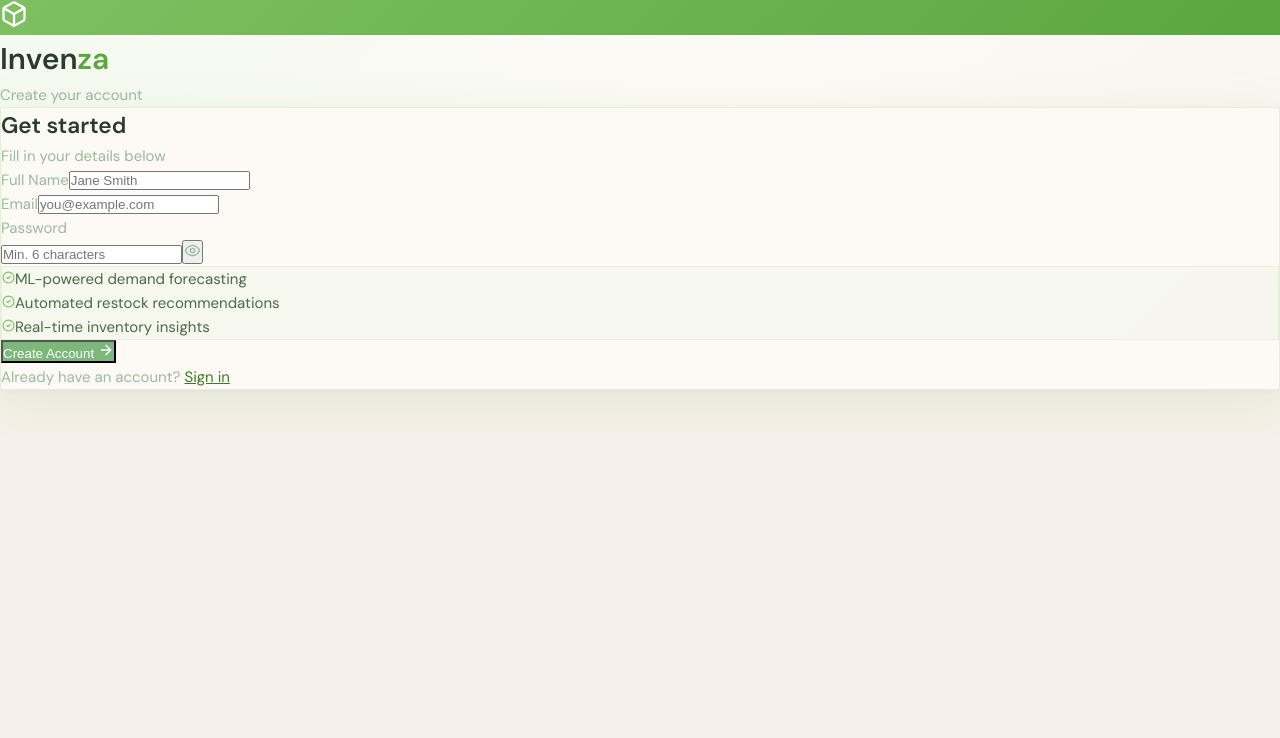
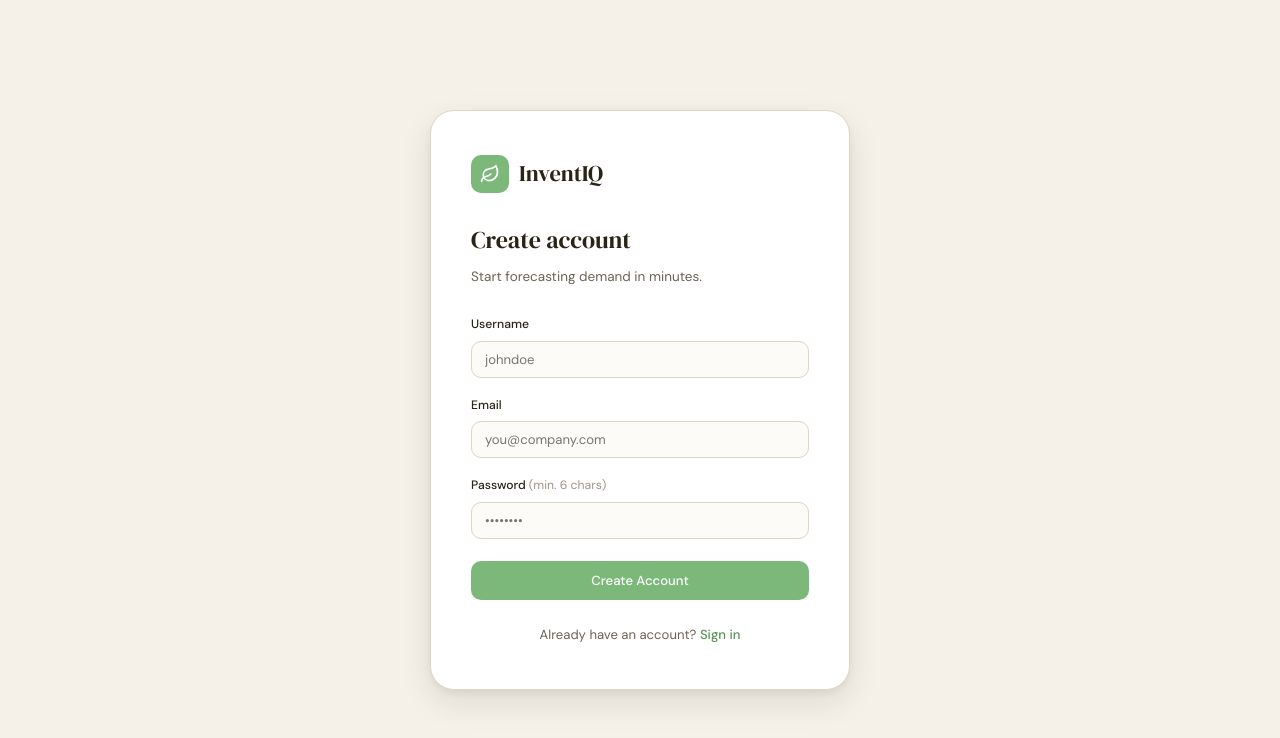
Before and after one commit to shalini-saloni/Inventory_Demand_Forecasting_Tool, a React (Vite) app in the folder frontend/: page /signup in a window 1280 px wide. Shown: the top 738 px of the page. Built offline with nearby package versions, Linux system fonts and the light colour scheme.

Commit message:
Refactor Signup component for improved structure

```diff
--- a/frontend/src/pages/Signup.jsx
+++ b/frontend/src/pages/Signup.jsx
@@ -1,144 +1,75 @@
-import React, { useState } from 'react';
-import { Link, useNavigate } from 'react-router-dom';
-import { useAuth } from '../context/AuthContext';
-import { Box, Eye, EyeOff, ArrowRight, AlertCircle, CheckCircle2 } from 'lucide-react';
+import { useState } from 'react'
+import { Link, useNavigate } from 'react-router-dom'
+import { Leaf, AlertCircle } from 'lucide-react'
+import { useAuth } from '../context/AuthContext'
 
-const DARK  = '#2d3a2e';
-const MUTED = '#9db89e';
-const PISTA = '#7ec062';
+export default function Signup() {
+  const { signup } = useAuth()
+  const navigate   = useNavigate()
+  const [form, setForm]     = useState({ username: '', email: '', password: '' })
+  const [error, setError]   = useState('')
+  const [loading, setLoading] = useState(false)
 
-const Signup = () => {
-    const [name,     setName]     = useState('');
-    const [email,    setEmail]    = useState('');
-    const [password, setPassword] = useState('');
-    const [showPw,   setShowPw]   = useState(false);
-    const [loading,  setLoading]  = useState(false);
-    const [error,    setError]    = useState('');
-    const { signup } = useAuth();
-    const navigate   = useNavigate();
-
-    const pwStrength = password.length === 0 ? 0 : password.length < 6 ? 1 : password.length < 10 ? 2 : 3;
-    const pwColors   = ['', '#e85656', '#e8924a', PISTA];
-    const pwLabels   = ['', 'Weak', 'Fair', 'Strong'];
+  const set = (k, v) => setForm(f => ({ ...f, [k]: v }))
 
   const handleSubmit = async (e) => {
-        e.preventDefault();
-        setLoading(true);
-        setError('');
-        const result = await signup(name, email, password);
-        if (result.success) {
-            navigate('/dashboard');
-        } else {
-            setError(result.error || 'Signup failed. Please try again.');
+    e.preventDefault()
+    setError('')
+    setLoading(true)
+    try {
+      await signup(form.username, form.email, form.password)
+      navigate('/dashboard')
+    } catch (err) {
+      setError(err.response?.data?.error || 'Signup failed.')
+    } finally {
+      setLoading(false)
     }
-        setLoading(false);
-    };
+  }
 
   return (
-        <div className="min-h-screen flex items-center justify-center p-4" style={{ background: 'linear-gradient(135deg, #f4faf0 0%, #fdfaf5 50%, #f7f4ee 100%)' }}>
-            <div className="fixed inset-0 pointer-events-none overflow-hidden">
-                <div className="absolute -top-32 -right-32 w-96 h-96 rounded-full blur-3xl opacity-30" style={{ background: 'radial-gradient(circle, rgba(221,198,158,0.4), transparent)' }} />
-                <div className="absolute -bottom-32 -left-32 w-96 h-96 rounded-full blur-3xl opacity-25" style={{ background: 'radial-gradient(circle, rgba(126,192,98,0.35), transparent)' }} />
+    <div className="auth-shell">
+      <div className="auth-card fade-up">
+        <div className="auth-logo">
+          <div className="auth-logo-mark"><Leaf size={20} /></div>
+          <h1>InventIQ</h1>
         </div>
-
-            <div className="relative w-full max-w-md animate-fade-in">
-                <div className="text-center mb-8">
-                    <div className="inline-flex items-center justify-center w-14 h-14 rounded-2xl mb-4 shadow-lg" style={{ background: 'linear-gradient(135deg, #7ec062, #5ba63e)' }}>
-                        <Box size={28} color="white" />
-                    </div>
-                    <h1 className="text-3xl font-bold" style={{ color: DARK }}>
-                        Inven<span style={{ color: '#5ba63e' }}>za</span>
-                    </h1>
-                    <p className="text-sm mt-1" style={{ color: MUTED }}>Create your account</p>
-                </div>
-
-                <div className="rounded-2xl p-8" style={{
-                    background: 'rgba(253,250,245,0.9)',
-                    backdropFilter: 'blur(20px)',
-                    border: '1px solid rgba(168,214,143,0.3)',
-                    boxShadow: '0 8px 48px rgba(91,166,62,0.1), 0 2px 8px rgba(0,0,0,0.04)',
-                }}>
-                    <h2 className="text-xl font-bold mb-1" style={{ color: DARK }}>Get started</h2>
-                    <p className="text-sm mb-6" style={{ color: MUTED }}>Fill in your details below</p>
+        <h2>Create account</h2>
+        <p>Start forecasting demand in minutes.</p>
 
         {error && (
-                        <div className="mb-5 p-3.5 rounded-xl flex items-center gap-3 text-sm" style={{ background: 'rgba(254,202,202,0.3)', border: '1px solid rgba(252,165,165,0.45)', color: '#991b1b' }}>
-                            <AlertCircle size={17} style={{ flexShrink: 0 }} />
+          <div className="alert alert-error">
+            <AlertCircle size={16} style={{ flexShrink: 0, marginTop: 1 }} />
             {error}
           </div>
         )}
 
-                    <form onSubmit={handleSubmit} className="space-y-4">
-                        <div>
-                            <label className="block text-xs font-bold uppercase tracking-wide mb-1.5" style={{ color: MUTED }}>Full Name</label>
-                            <input type="text" required value={name} onChange={e => setName(e.target.value)} placeholder="Jane Smith" className="input-field" autoComplete="name" />
+        <form onSubmit={handleSubmit}>
+          <div className="form-group">
+            <label className="form-label">Username</label>
+            <input className="form-input" type="text" placeholder="johndoe"
+              value={form.username} onChange={e => set('username', e.target.value)} required />
           </div>
-                        <div>
-                            <label className="block text-xs font-bold uppercase tracking-wide mb-1.5" style={{ color: MUTED }}>Email</label>
-                            <input type="email" required value={email} onChange={e => setEmail(e.target.value)} placeholder="you@example.com" className="input-field" autoComplete="email" />
+          <div className="form-group">
+            <label className="form-label">Email</label>
+            <input className="form-input" type="email" placeholder="you@company.com"
+              value={form.email} onChange={e => set('email', e.target.value)} required />
           </div>
-                        <div>
-                            <label className="block text-xs font-bold uppercase tracking-wide mb-1.5" style={{ color: MUTED }}>Password</label>
-                            <div className="relative">
-                                <input
-                                    type={showPw ? 'text' : 'password'}
-                                    required
-                                    minLength={6}
-                                    value={password}
-                                    onChange={e => setPassword(e.target.value)}
-                                    placeholder="Min. 6 characters"
-                                    className="input-field pr-11"
-                                    autoComplete="new-password"
-                                />
-                                <button type="button" onClick={() => setShowPw(!showPw)} className="absolute right-3 top-1/2 -translate-y-1/2 p-0.5" style={{ color: MUTED }}>
-                                    {showPw ? <EyeOff size={17} /> : <Eye size={17} />}
-                                </button>
+          <div className="form-group">
+            <label className="form-label">Password <span style={{ color: 'var(--ink-light)', fontWeight: 400 }}>(min. 6 chars)</span></label>
+            <input className="form-input" type="password" placeholder="••••••••"
+              value={form.password} onChange={e => set('password', e.target.value)} required />
           </div>
-                            {/* Strength bar */}
-                            {password.length > 0 && (
-                                <div className="mt-2 flex items-center gap-2">
-                                    <div className="flex gap-1 flex-1">
-                                        {[1,2,3].map(i => (
-                                            <div key={i} className="h-1.5 flex-1 rounded-full transition-all duration-300"
-                                                style={{ background: i <= pwStrength ? pwColors[pwStrength] : 'rgba(168,214,143,0.2)' }} />
-                                        ))}
-                                    </div>
-                                    <span className="text-xs font-semibold" style={{ color: pwColors[pwStrength] }}>{pwLabels[pwStrength]}</span>
-                                </div>
-                            )}
-                        </div>
-
-                        {/* Feature bullets */}
-                        <div className="rounded-xl p-3.5" style={{ background: 'rgba(168,214,143,0.08)', border: '1px solid rgba(168,214,143,0.2)' }}>
-                            {['ML-powered demand forecasting', 'Automated restock recommendations', 'Real-time inventory insights'].map(f => (
-                                <div key={f} className="flex items-center gap-2 text-xs py-0.5">
-                                    <CheckCircle2 size={13} style={{ color: PISTA, flexShrink: 0 }} />
-                                    <span style={{ color: '#4a6a4b' }}>{f}</span>
-                                </div>
-                            ))}
-                        </div>
-
-                        <button type="submit" disabled={loading} className="btn-primary w-full flex items-center justify-center gap-2 py-3 mt-2">
-                            {loading
-                                ? <><div className="w-4 h-4 border-2 border-white border-t-transparent rounded-full animate-spin"></div> Creating account…</>
-                                : <>Create Account <ArrowRight size={16} /></>
-                            }
+          <button type="submit" className="btn btn-primary"
+            style={{ width: '100%', justifyContent: 'center', padding: '11px', marginTop: 4 }}
+            disabled={loading}>
+            {loading ? 'Creating account…' : 'Create Account'}
           </button>
         </form>
 
-                    <p className="text-center text-sm mt-6" style={{ color: MUTED }}>
-                        Already have an account?{' '}
-                        <Link to="/login" className="font-semibold" style={{ color: '#3d7a28' }}
-                            onMouseEnter={e => e.target.style.color = PISTA}
-                            onMouseLeave={e => e.target.style.color = '#3d7a28'}
-                        >
-                            Sign in
-                        </Link>
-                    </p>
+        <div className="auth-footer">
+          Already have an account? <Link to="/login">Sign in</Link>
         </div>
       </div>
     </div>
-    );
-};
-
-export default Signup;
+  )
+}
```
Lines whose indentation alone changed are shown as unchanged.
